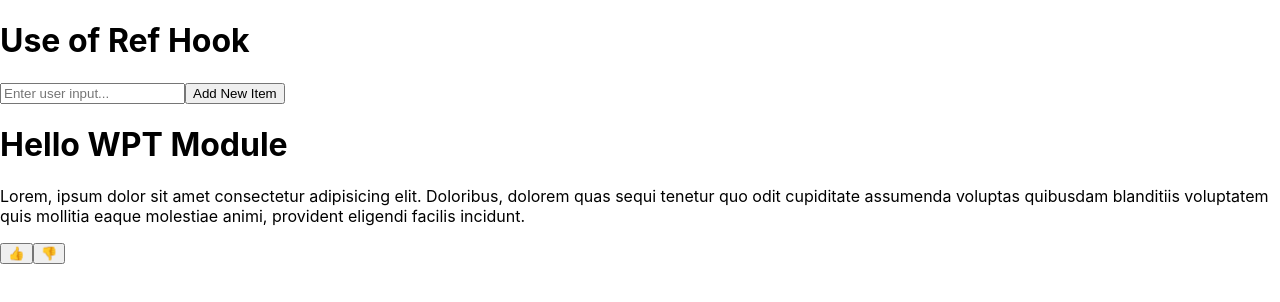
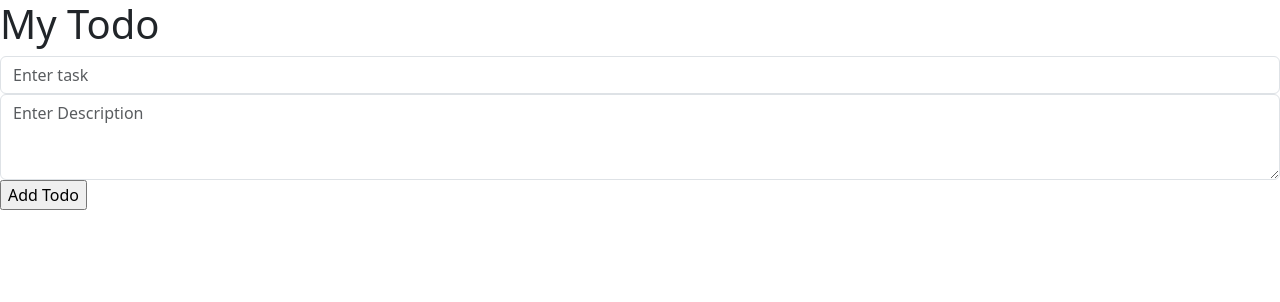
Before and after one commit to Hrishikesh-Dhormare/third-react-app, a React (Create React App) app: page / in a window 1280 px wide. Shown: the top 302 px of the page. Built offline with nearby package versions, Linux system fonts and the light colour scheme.

Commit message:
multiple input box

```diff
--- a/package.json
+++ b/package.json
@@ -6,6 +6,7 @@
     "@testing-library/jest-dom": "^5.16.5",
     "@testing-library/react": "^13.4.0",
     "@testing-library/user-event": "^13.5.0",
+    "bootstrap": "^5.3.0",
     "react": "^18.2.0",
     "react-dom": "^18.2.0",
     "react-scripts": "5.0.1",
--- a/src/App.js
+++ b/src/App.js
@@ -3,53 +3,51 @@ import { useRef, useState } from "react";
 function App() {
   return (
     <>
-      <h1>Use of Ref Hook</h1>
-      <ListDemo />
+      <h1>My Todo</h1>
+      <MyTodo />
     </>
   );
 }
 
-function ListDemo() {
-  let inputRef = useRef();
-  let [list, setList] = useState(["WPT Module"]);
+function MyTodo() {
+  let [todo, setTodo] = useState({ task: "", description: "" });
 
-  let addItemAction = () => {
-    let inputValue = inputRef.current.value; //value from input text
-    let newList = [inputValue, ...list]; //Adding input value to the existing Value
+  let handleChnageTaskAction = (e) => {
+    let newTodo = { ...todo, task: e.target.value };
+    setTodo(newTodo);
+  };
 
-    setList(newList);
+  let handleChangeDescriptionAction = (e) => {
+    // console.log(e.target);
+    let newTodo = { ...todo, description: e.target.value };
+    setTodo(newTodo);
+  };
 
-    inputRef.current.value = "";
+  let addTodoAction = () => {
+    console.log(todo);
+    // TODO :: Save this do DB
   };
 
   return (
     <>
       <input
+        className="form-control"
         type="text"
-        id="id1"
-        ref={inputRef}
-        placeholder="Enter user input..."
+        placeholder="Enter task"
+        value={todo.task}
+        onChange={handleChnageTaskAction}
       />
-      <input type="button" value="Add New Item" onClick={addItemAction} />
-      {list.map((item) => (<MessageDemo message={item}/>))}
-    </>
-  );
-}
 
-function MessageDemo({ message }) {
-  return (
-    <>
-      <h1>Hello {message}</h1>
-      <p>
-        Lorem, ipsum dolor sit amet consectetur adipisicing elit. Doloribus,
-        dolorem quas sequi tenetur quo odit cupiditate assumenda voluptas
-        quibusdam blanditiis voluptatem quis mollitia eaque molestiae animi,
-        provident eligendi facilis incidunt.
-      </p>
-      <div>
-        <input type="button" value="&#128077;" />
-        <input type="button" value="&#128078;" />
-      </div>
+      <textarea
+        className="form-control"
+        cols="30"
+        rows="3"
+        placeholder="Enter Description"
+        value={todo.description}
+        onChange={handleChangeDescriptionAction}
+      ></textarea>
+
+      <input type="button" value="Add Todo" onClick={addTodoAction} />
     </>
   );
 }
--- a/src/index.js
+++ b/src/index.js
@@ -3,6 +3,7 @@ import ReactDOM from 'react-dom/client';
 import './index.css';
 import App from './App';
 import reportWebVitals from './reportWebVitals';
+import "bootstrap/dist/css/bootstrap.css";
 
 const root = ReactDOM.createRoot(document.getElementById('root'));
 root.render(
```
Also changed, not shown: 1 other file (tests, documents, lock files or other folders).
